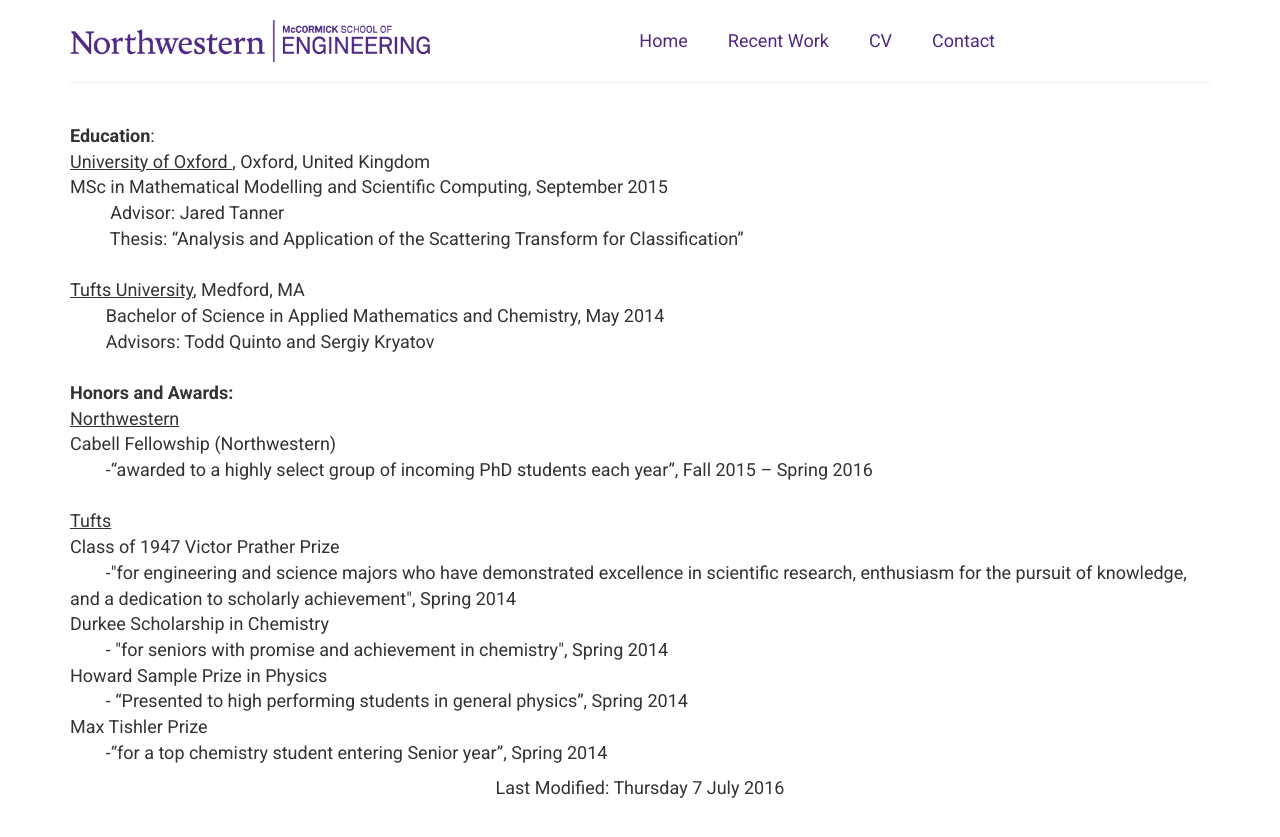
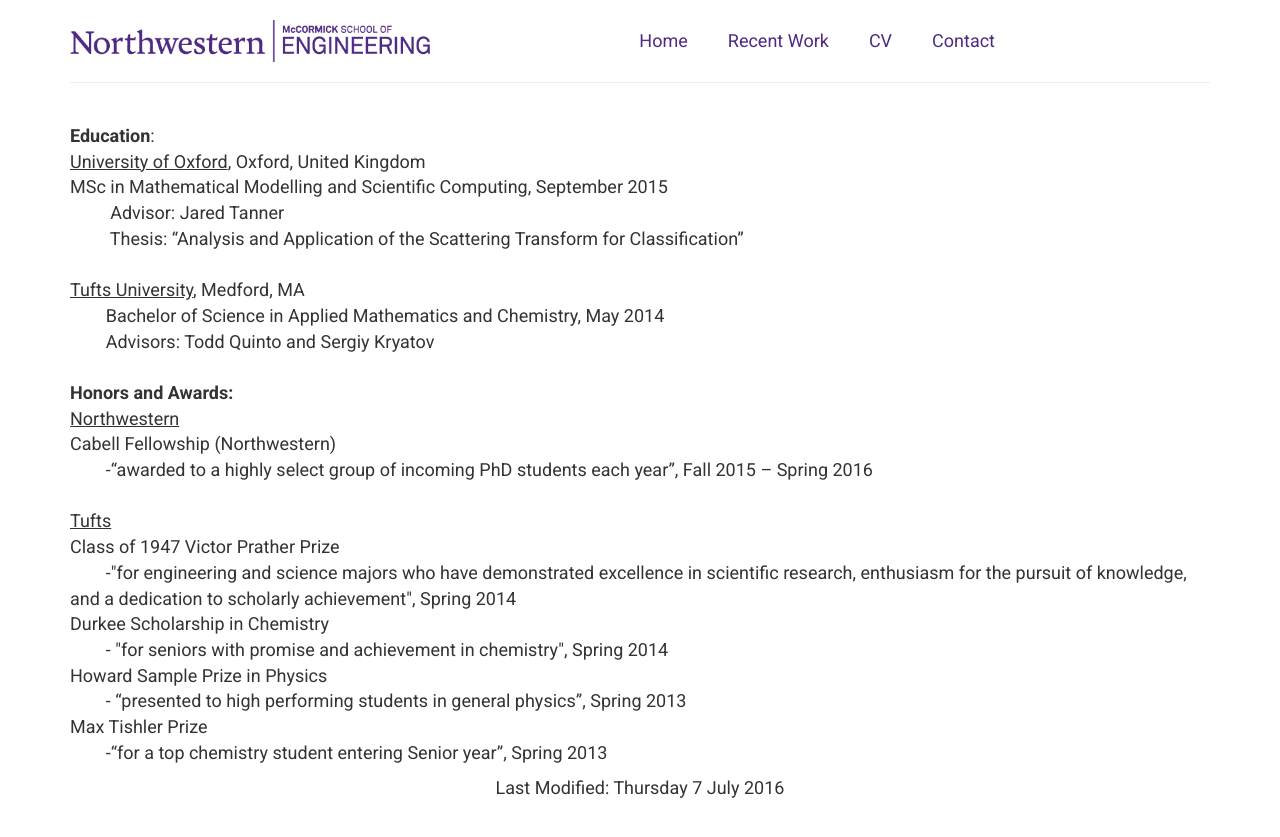
Before and after one commit to joshuailevy/joshuailevy.github.io, a Jekyll site: the page shortCV.html, which Jekyll copies as it is, in a window 1280 px wide. Shown: the top 837 px of the page. Built offline with Jekyll 4.4.1, drawn with Linux system fonts in a browser that asks for light colours.

Commit message:
pic and few CV changes

```diff
--- a/index.html
+++ b/index.html
@@ -26,7 +26,7 @@
 <section class="container">
 <div class = "row">
 <figure class="col-sm-4">
-<img src="picWebPage.jpg" width = "6%" height ="6%" \>
+<img src="picWebPage.jpg" width = "5%" height ="5%" \>
 </figure>
 <div class="col-sm-6">
 <p style="font-size: 150%;" align="center">
--- a/shortCV.html
+++ b/shortCV.html
@@ -28,7 +28,7 @@
 
 <b>Education</b>: <br>
 
-<u> University of Oxford </u>, Oxford, United Kingdom <br>
+<u> University of Oxford</u>, Oxford, United Kingdom <br>
 MSc in Mathematical Modelling and Scientific Computing, September 2015<br>
 &nbsp;&nbsp;&nbsp;&nbsp;&nbsp;&nbsp;&nbsp;&nbsp; Advisor: Jared Tanner<br>
 &nbsp;&nbsp;&nbsp;&nbsp;&nbsp;&nbsp;&nbsp;&nbsp; Thesis: “Analysis and Application of the Scattering Transform for Classification”<br>
@@ -48,9 +48,9 @@
 Durkee Scholarship in Chemistry<br>
 &nbsp;&nbsp;&nbsp;&nbsp;&nbsp;&nbsp;&nbsp;&nbsp;- "for seniors with promise and achievement in chemistry", Spring 2014<br>
 Howard Sample Prize in Physics <br>
-&nbsp;&nbsp;&nbsp;&nbsp;&nbsp;&nbsp;&nbsp;&nbsp;- “Presented to high performing students in general physics”, Spring 2014<br>
+&nbsp;&nbsp;&nbsp;&nbsp;&nbsp;&nbsp;&nbsp;&nbsp;- “presented to high performing students in general physics”, Spring 2013<br>
 Max Tishler Prize <br>
-&nbsp;&nbsp;&nbsp;&nbsp;&nbsp;&nbsp;&nbsp;&nbsp;-“for a top chemistry student entering Senior year”, Spring 2014<br>
+&nbsp;&nbsp;&nbsp;&nbsp;&nbsp;&nbsp;&nbsp;&nbsp;-“for a top chemistry student entering Senior year”, Spring 2013<br>
 </p>
 
 </div>
```
